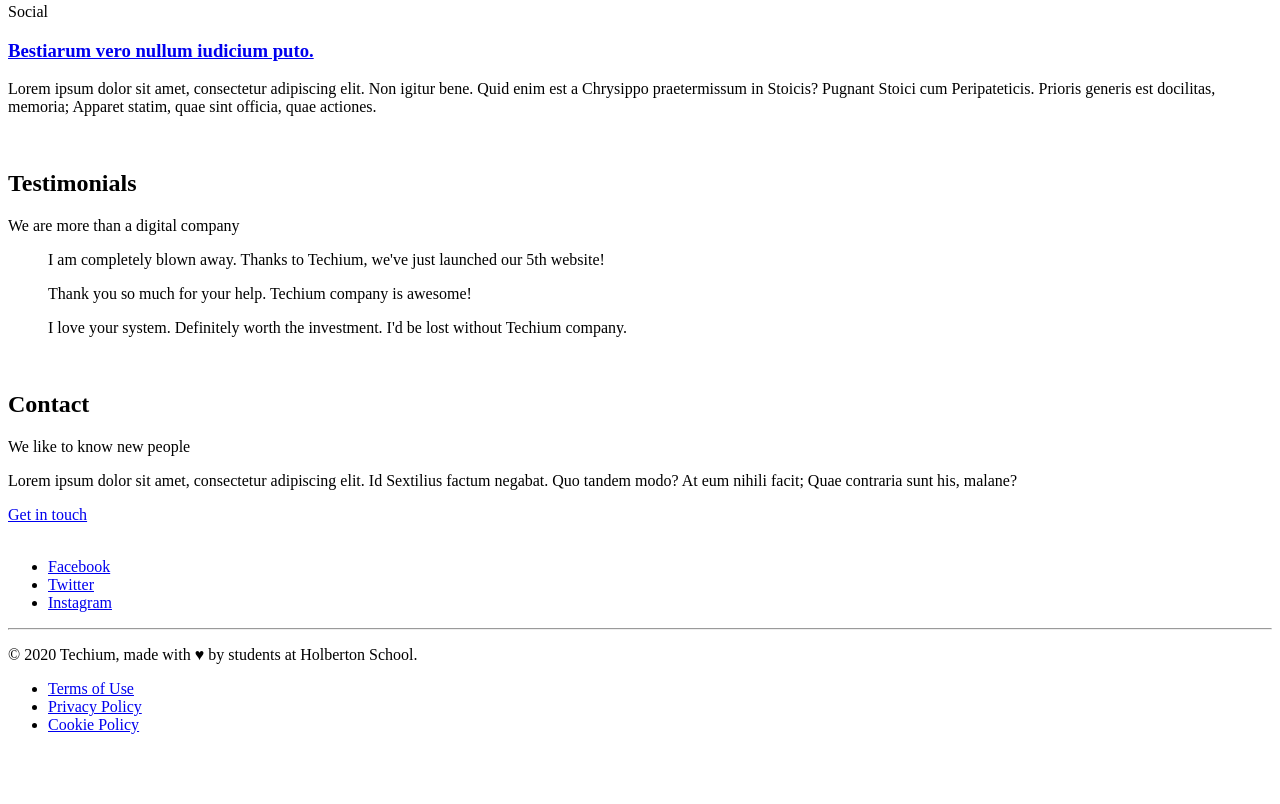
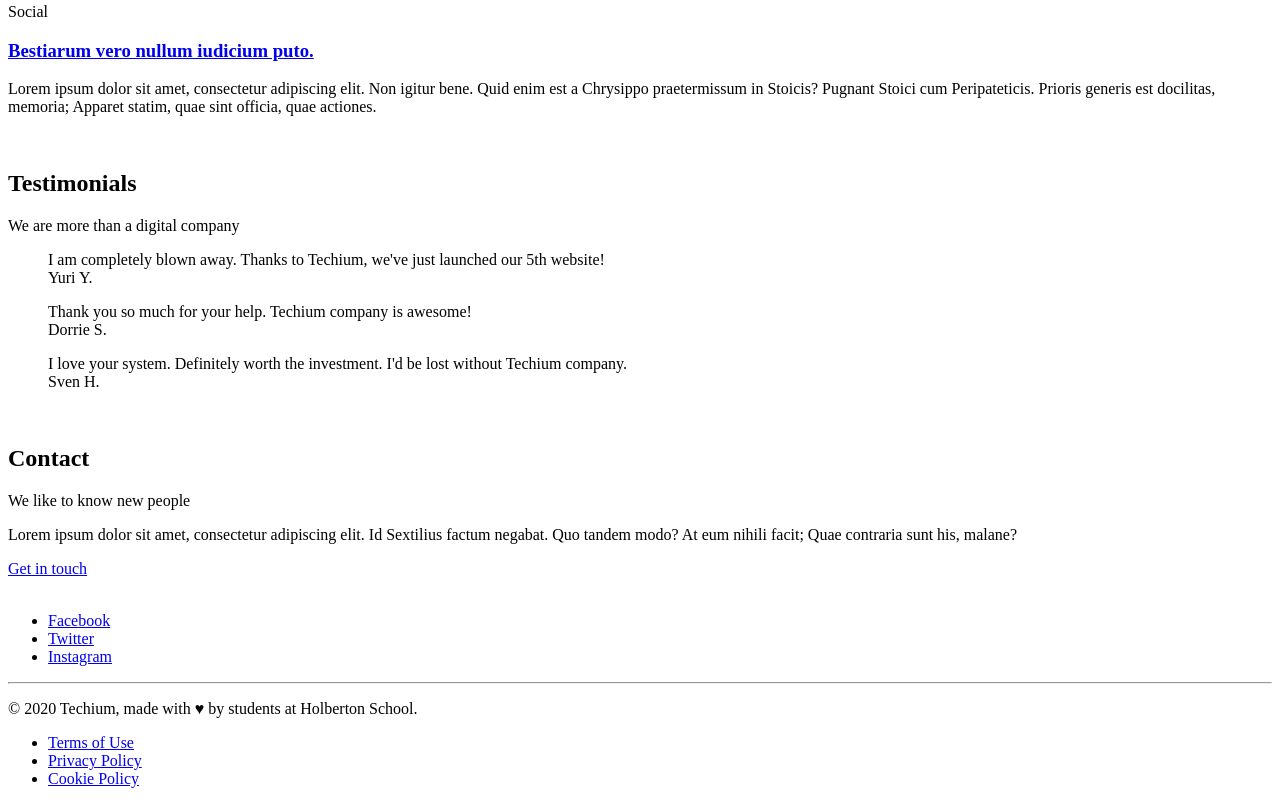
Before and after one commit to julietab28/holbertonschool-web_front_end, a plain HTML site: page html_advanced/29-index.html in a window 1280 px wide. Shown: the part 1758-2562 px from the top of the page. Before the commit the page ends 2508 px from the top, so only its background shows below. Drawn offline with Linux system fonts and the light colour scheme.

Commit message:
Task 29 - Client quotes

```diff
--- a/html_advanced/29-index.html
+++ b/html_advanced/29-index.html
@@ -190,20 +190,23 @@
 
                 <div>
                     <article>
-                        <blockquote cite="Yuri Y.">
+                        <blockquote>
                             I am completely blown away. Thanks to Techium, we've just launched our 5th website!
+                            <footer>Yuri Y.</footer>
                         </blockquote>
                     </article>
 
                     <article>
-                        <blockquote cite="Dorrie S.">
+                        <blockquote>
                             Thank you so much for your help. Techium company is awesome!
+                            <footer>Dorrie S.</footer>
                         </blockquote>
                     </article>
 
                     <article>
-                        <blockquote cite="Sven H.">
+                        <blockquote>
                             I love your system. Definitely worth the investment. I'd be lost without Techium company.
+                            <footer>Sven H.</footer>
                         </blockquote>
                     </article>
                 </div>
```
